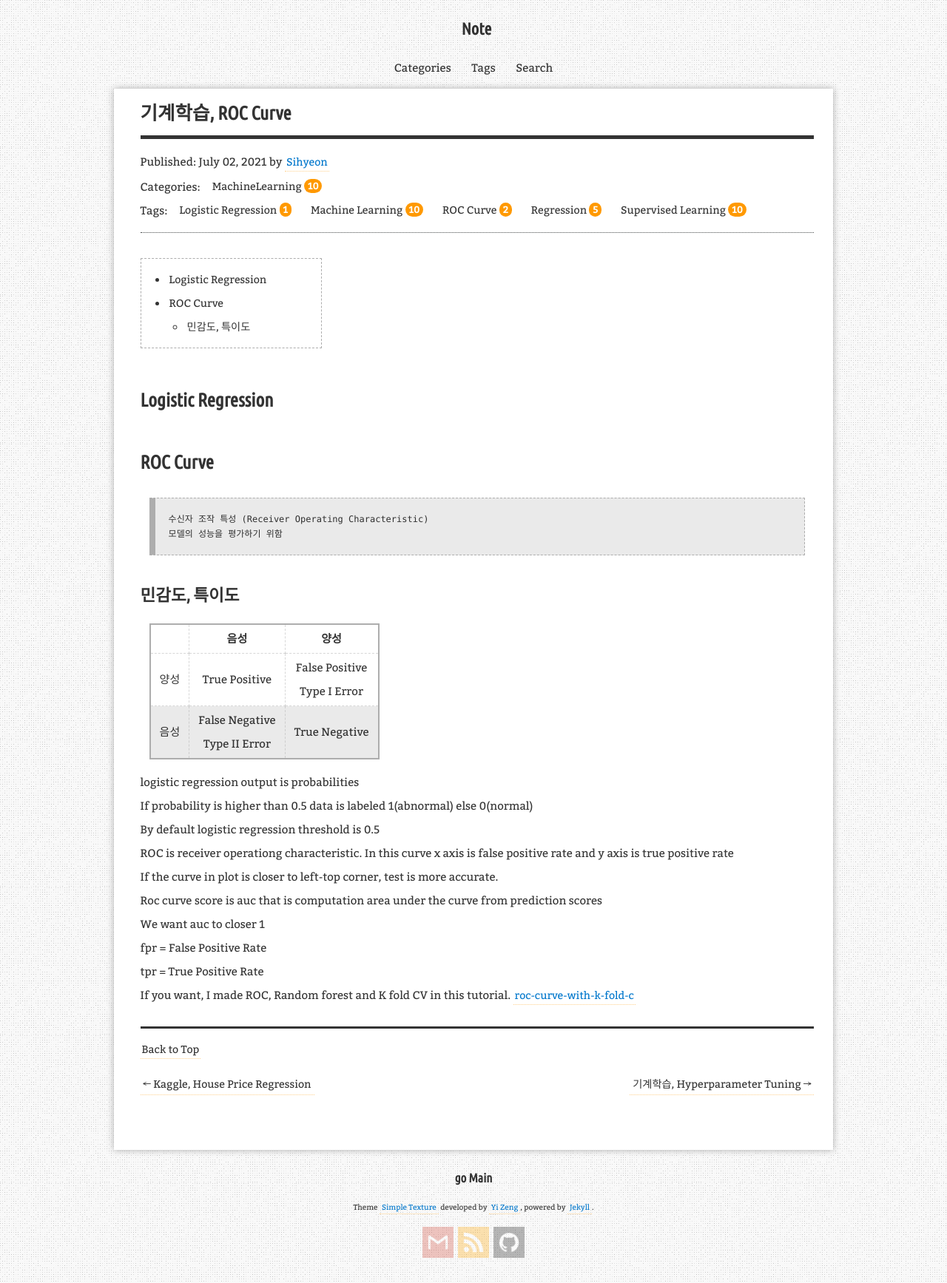
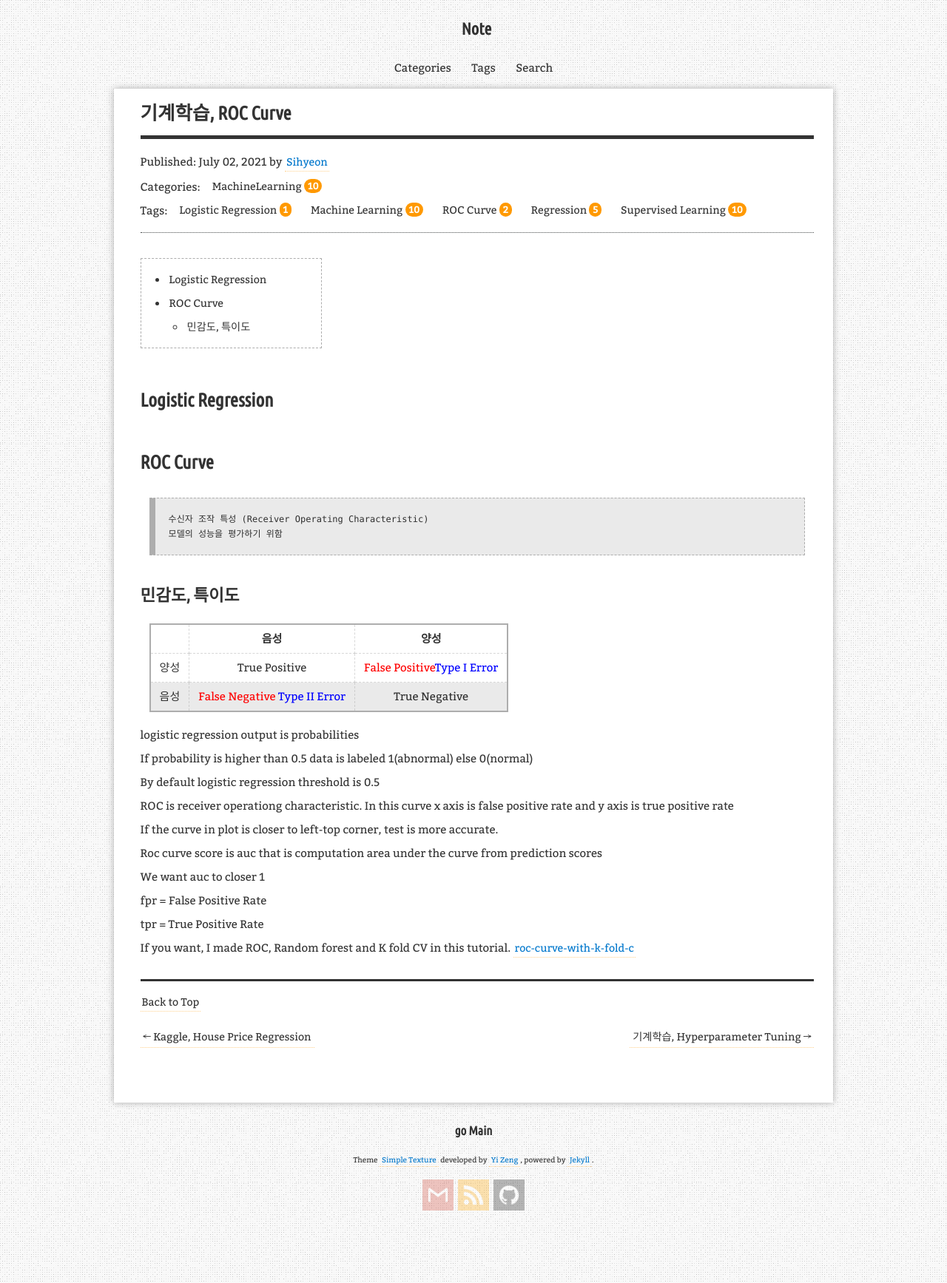
Before and after one commit to aristohyun/aristohyun.github.io, a Jekyll site: the page built from _posts/2021-07-02-ROC-Curve.md, in a window 1280 px wide. Shown: the whole page at 74% size. Built offline with Jekyll 4.4.1, drawn with Linux system fonts in a browser that asks for light colours; comment, search, counter and statistics services are not loaded.

Commit message:
Update 2021-07-02-ROC-Curve.md

```diff
--- a/_posts/2021-07-02-ROC-Curve.md
+++ b/_posts/2021-07-02-ROC-Curve.md
@@ -23,8 +23,8 @@ redirect_from:
 
 | | 음성 | 양성 |
 |:---:|:---:|:---:|
-|양성|True Positive|False Positive <br />  Type I Error|
-|음성|False Negative <br /><span color="Blue"> Type II Error </span>|True Negative|
+|양성|True Positive|<span style="color:red">False Positive</span><span style="color:blue">Type I Error</span>|
+|음성|<span style="color:red"> False Negative</span><span style="color:blue"> Type II Error </span>|True Negative|
 
 logistic regression output is probabilities
 If probability is higher than 0.5 data is labeled 1(abnormal) else 0(normal)
```
